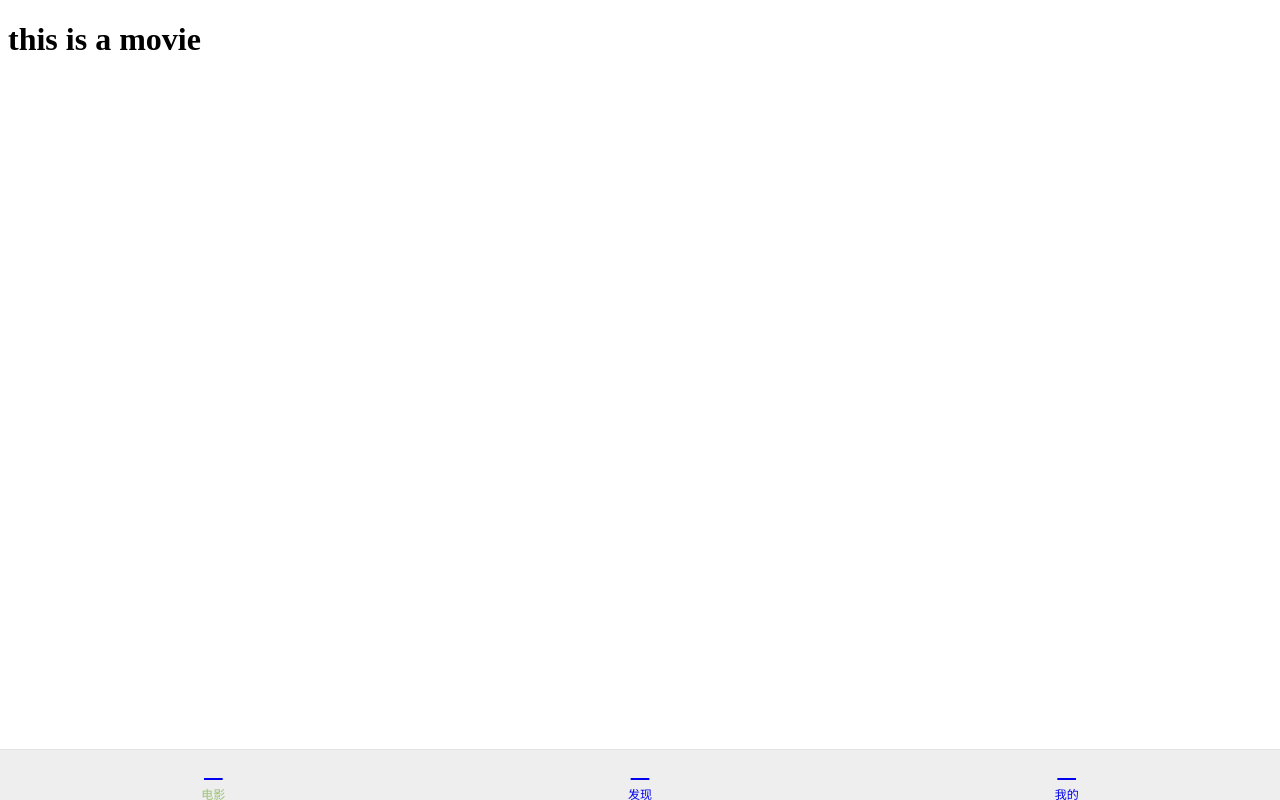
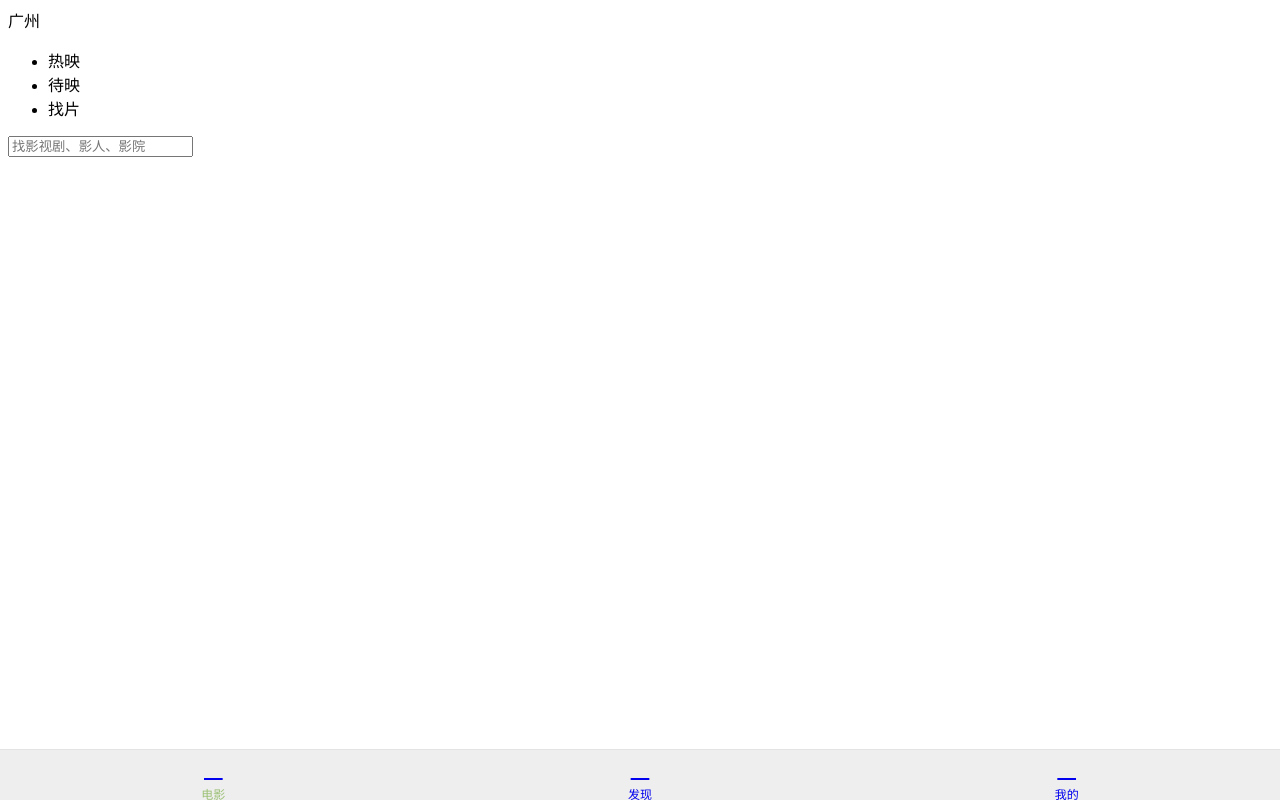
Before and after one commit to LemonTeaCX/LemonMovie, a Vue app in the folder lemonmovie/: page /#/movie in a window 1280 px wide. Built offline with nearby package versions, Linux system fonts and the light colour scheme; the HTML template or start-up script is replaced by a standard one.

Commit message:
书写部分movie组件

```diff
--- a/lemonmovie/src/components/movie/movie.vue
+++ b/lemonmovie/src/components/movie/movie.vue
@@ -1,13 +1,36 @@
 <template>
   <div class="movie">
-    <h1>this is a movie</h1>
+    <div class="header">
+      <div class="title">
+        <div class="city">广州</div>
+        <div class="tab">
+          <ul>
+            <li class="tab-item" v-for="item in tabItem">{{item}}</li>
+          </ul>
+        </div>
+      </div>
+      <div class="search">
+        <input type="text" placeholder="找影视剧、影人、影院">
+      </div>
+    </div>
+    <div class="content"></div>
   </div>
 </template>
 
 <script>
-export default {}
+let tabItem = ['热映', '待映', '找片'];
+export default {
+  data() {
+    return {
+      tabItem
+    }
+  }
+}
 </script>
 
 <style lang="less" scoped>
+.movie {
+  width: 100%;
+}
 
 </style>
```
